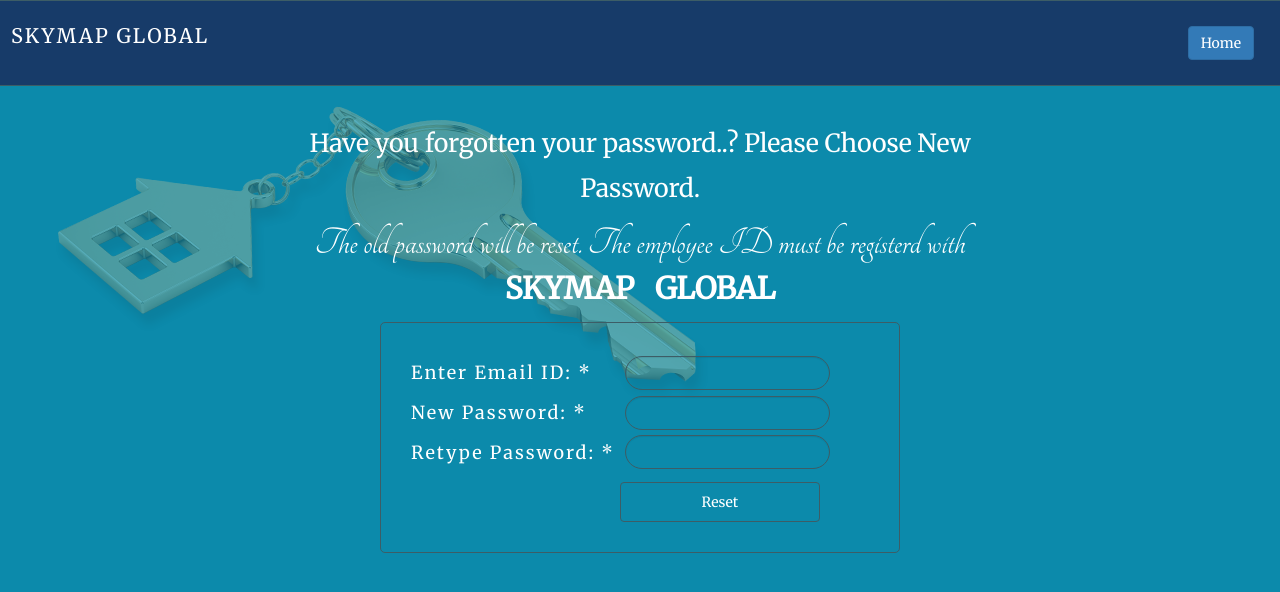
After one commit to Wishvanath/Project-Management-CMS, a PHP site: page /forgetpass.php in a window 1280 px wide. The commit adds this page. Shown: the top 592 px of the page. Run offline with PHP 8.4, Linux system fonts and the light colour scheme.

Commit message:
Worked upon reset Password setting and did all the form validation

```diff
--- a/css/style.css
+++ b/css/style.css
@@ -307,13 +307,57 @@
     height: 36px;
     text-transform: none;
 }
+.forgetPassword:hover{
+    cursor: pointer;
+}
+.forgetbody{
+    padding: 15px;
+    text-align: center;
+    font-family: 'Merriweather', serif;
+    font-size: 25px;
+    line-height: 45px;
+    margin-top: 0px;
+}
+.company_text{
+    font-weight: bold;
+    font-family: 'Merriweather', serif;
+    font-size: 30px;
+}
+.form_body{
+    border: 1px solid #3d5d66;
+    border-radius: 5px;
+    padding: 30px;
+    text-align: left;
+    letter-spacing: 2px;
 
+}
+.imagerow{
+    background-image: url("../img/keyimage.png");
+    background-repeat: no-repeat;
+    background-position: fixed;
 
+}
+.txtforget{
+    background:transparent;
+    display:block;
+    border:1px solid #3d5d66;
+    margin-left: 10px;
+    color:white;
+    border-radius:50px;
 
-
-
-
-
+}
+.txtforget:focus{
+    border:1px solid #3d5d66;
+    outline: none;
+}
+.btnRset{
+    margin-top: 10px;
+    width: 200px;
+    background:transparent;
+    border:1px solid #3d5d66;
+    height: 40px;
+    float: right;
+}
 
 
 
--- /dev/null
+++ b/forgetpass.php
@@ -0,0 +1,132 @@
+<!DOCTYPE html>
+<html lang="en">
+  <head>
+    <meta charset="utf-8">
+    <meta http-equiv="X-UA-Compatible" content="IE=edge">
+    <meta name="viewport" content="width=device-width, initial-scale=1">
+    <!-- The above 3 meta tags *must* come first in the head; any other head content must come *after* these tags -->
+    <title>Project Management Dashboard</title>
+    <link rel="icon" type="image/png" href="img/skymapLogo.png">
+    <!-- Bootstrap -->
+    <link href="css/bootstrap.min.css" rel="stylesheet">
+    <link rel="stylesheet" type="text/css" href="css/style.css">
+    <link rel="stylesheet" href="css/font-awesome.min.css" type="text/css">
+    <link rel="stylesheet" href="css/animated.css" type="text/css">
+    <link href="https://fonts.googleapis.com/css?family=Merriweather" rel="stylesheet">
+    <link href="https://fonts.googleapis.com/css?family=Tangerine" rel="stylesheet">
+
+    <!-- HTML5 shim and Respond.js for IE8 support of HTML5 elements and media queries -->
+    <!-- WARNING: Respond.js doesn't work if you view the page via file:// -->
+    <!--[if lt IE 9]>
+      <script src="https://oss.maxcdn.com/html5shiv/3.7.3/html5shiv.min.js"></script>
+      <script src="https://oss.maxcdn.com/respond/1.4.2/respond.min.js"></script>
+    <![endif]-->
+  </head>
+  <body>
+
+    <!-- page navbar section -->
+    <div class="row navbar_section">
+        <nav class="navbar navbar-default">
+            <div class="container-fluid">
+              <!-- Brand and toggle get grouped for better mobile display -->
+              <div class="navbar-header">
+                <button type="button" class="navbar-toggle collapsed" data-toggle="collapse" data-target="#bs-example-navbar-collapse-1" aria-expanded="false">
+                  <span class="sr-only">Toggle navigation</span>
+                  <span class="icon-bar"></span>
+                  <span class="icon-bar"></span>
+                  <span class="icon-bar"></span>
+                </button>
+                <a class="navbar-brand" href="index.php">SKYMAP GLOBAL</a>
+              </div>
+
+              <!-- Collect the nav links, forms, and other content for toggling -->
+              <div class="collapse navbar-collapse" id="bs-example-navbar-collapse-1">
+                <ul class="nav navbar-nav">
+
+                </ul>
+
+                <ul class="nav navbar-nav navbar-right">
+                  <li><a href="index.php"><button class="btn btn-primary" >Home</button></a></li>
+                </ul>
+              </div><!-- /.navbar-collapse -->
+            </div><!-- /.container-fluid -->
+        </nav>
+    </div>
+    <!-- end of page navbar section -->
+
+    <!-- body text section -->
+    <div class="container">
+        <div class="row imagerow">
+
+            <div class="col-md-2 col-sm-2 col-lg-2"></div>
+            <div class="col-md-8 col-sm-8 col-lg-8 forgetbody">
+                <p>
+                    Have you forgotten your password..? Please Choose New Password.
+                </p>
+                <div class="body_descp animated bounceInDown">
+                   <p>
+                       The old password will be reset. The employee ID must be registerd with
+                       <span class="company_text">SKYMAP &nbsp; GLOBAL</span>
+                   </p>
+               </div>
+               <div class="row">
+                   <div class="col-md-2 col-sm-2 col-lg-2 col-xs-2"></div>
+                   <div class="col-md-8 col-sm-8 col-lg-8 col-xs-8 form_body">
+                       <form action="actpass.php" name="forgetForm" id="forgetForm" method="post">
+                           <table>
+                               <tbody>
+                                   <tr>
+                                       <td><h4>Enter Email ID: *</h4></td>
+                                       <td><input type="email" name="newEmail" id="newEmail"  class="form-control txtforget" maxlength="50" required></td>
+                                   </tr>
+                                   <tr>
+                                       <td><h4>New Password: *</h4></td>
+                                       <td><input type="password" name="newPassword" id="newPassword" class="form-control txtforget" maxlength="20" required></td>
+                                   </tr>
+                                   <tr>
+                                       <td><h4>Retype Password: *</h4></td>
+                                       <td><input type="password" name="retypePass" id="retypePass" class="form-control txtforget" maxlength="20" required></td>
+                                   </tr>
+                                   <tr>
+                                       <td></td>
+                                       <td><button class="btn btn-primary btnRset" name="btn_reset" id="btn_reset">Reset</button></td>
+                                   </tr>
+                               </tbody>
+                           </table>
+                       </form>
+                   </div>
+                   <div class="col-md-2 col-sm-2 col-lg-2 col-xs-2"></div>
+               </div>
+               <!-- <form action="forgetpass.php" name="forgetForm" id="forgetForm">
+                   <div class="form-group">
+                       <label for="employeeId"><h4>Employee ID:</h4></label>
+                       <input type="text" name="resetempId" id="resetempId" class="form-control">
+                   </div>
+                   <div class="form-group">
+                       <label for="newpassword"><h4>Enter New Password</h4></label>
+                       <input type="password" name="newPassword" id ="newPassword" class="form-control">
+                   </div>
+                   <div class="form-group">
+                       <label for="reenterpassword"><h4>Retype New Password</h4></label>
+                       <input type="text" name="retypePassword" id="retypePassword" class="form-control">
+                   </div>
+                   <div class="form-group">
+                       <button class="btn btn-warning">Update</button>
+                   </div>
+               </form> -->
+            </div>
+            <div class="col-md-2 col-sm-2 col-lg-2"></div>
+        </div>
+    </div>
+    <!-- end of body text section -->
+
+
+
+
+
+    <!-- jQuery (necessary for Bootstrap's JavaScript plugins) -->
+    <script src="https://ajax.googleapis.com/ajax/libs/jquery/1.12.4/jquery.min.js"></script>
+    <!-- Include all compiled plugins (below), or include individual files as needed -->
+    <script src="js/bootstrap.min.js"></script>
+  </body>
+</html>
--- a/login.php
+++ b/login.php
@@ -20,7 +20,7 @@
         $re = "unchecked";
     }
     // check username and password
-    $query ="SELECT * FROM `pgm_user` WHERE `emp_id` = '$user_id' and `password` = '$user_password'";
+    $query ="SELECT * FROM `pgm_user` WHERE `email_address` = '$user_id' and `password` = '$user_password'";
     $run = mysqli_query($con, $query) or die("Database Error".mysqli_error($con));
     if(mysqli_num_rows($run) > 0){
         //grab the useremail to store the session
--- a/signup.php
+++ b/signup.php
@@ -15,7 +15,11 @@
     // check field is valid or not
     if ($password !== $confirmPassword) {
         echo '<script language="javascript">';
-        echo 'alert("Password didnot matched");';
+        echo 'alert("Pass
+
+        Lets you work more collaboratively and get more done.
+
+        This Dashboards, lists, and cards enable you to orword didnot matched");';
         echo 'window.location.href = "index.php";';
         echo '</script>';
         exit();
```
Also changed, not shown: actpass.php (added, +42 -0 lines), index.php (+15 -10 lines), img/keyimage.png (added), userdash.php (line endings or trailing spaces).
